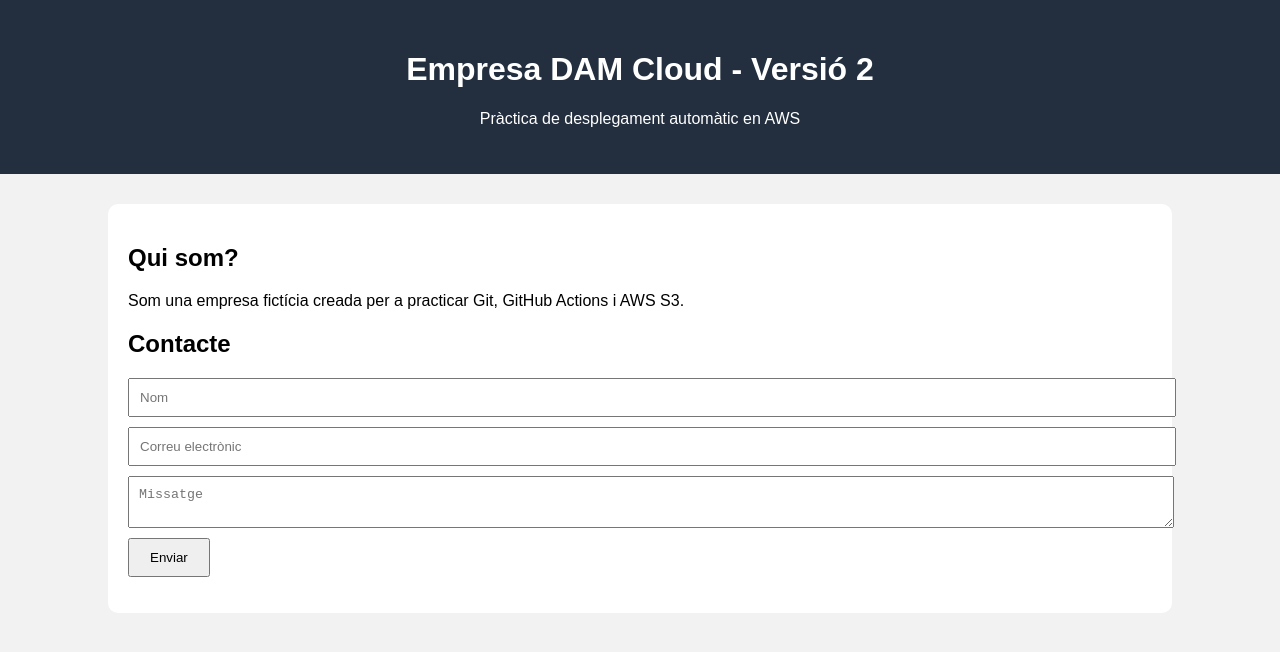
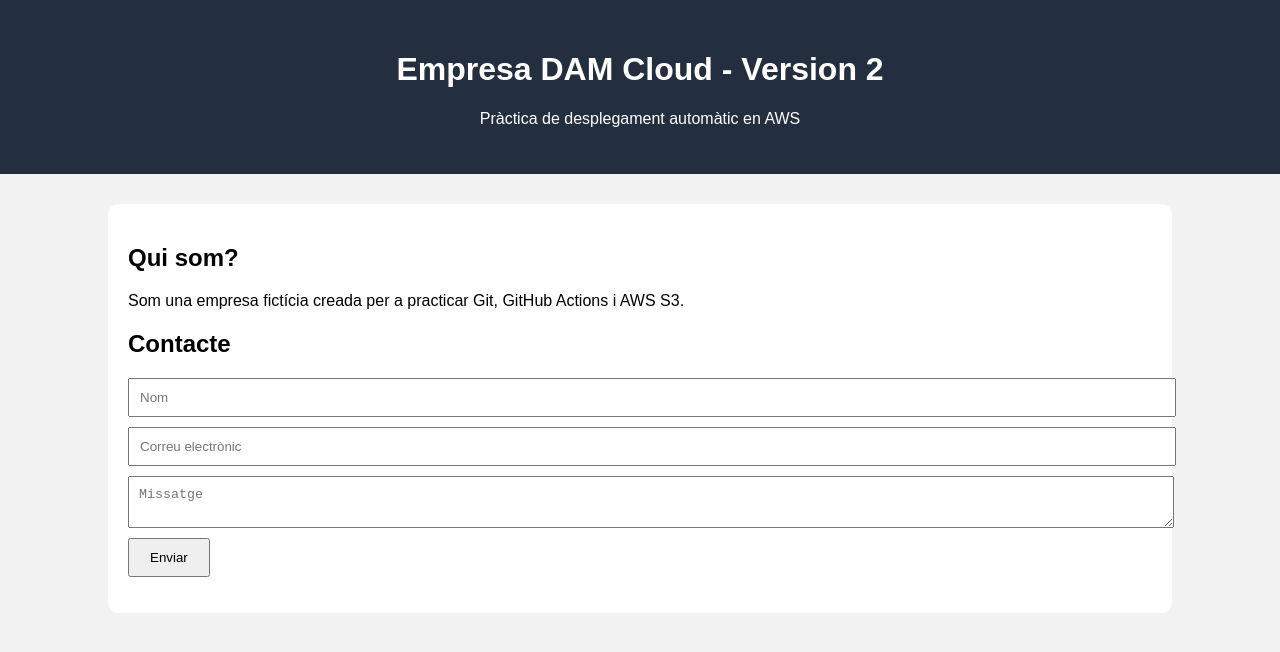
Before and after one commit to AdrianDevTri/practica-aws-s3, a plain HTML site: page index.html in a window 1280 px wide. Drawn offline with Linux system fonts and the light colour scheme.

Commit message:
Actualizado titulo

```diff
--- a/index.html
+++ b/index.html
@@ -7,7 +7,7 @@
     </head>
 <body>
     <header>
-    <h1>Empresa DAM Cloud - Versió 2</h1>
+    <h1>Empresa DAM Cloud - Version 2</h1>
     <p>Pràctica de desplegament automàtic en AWS</p>
     </header>
     <main>
```
